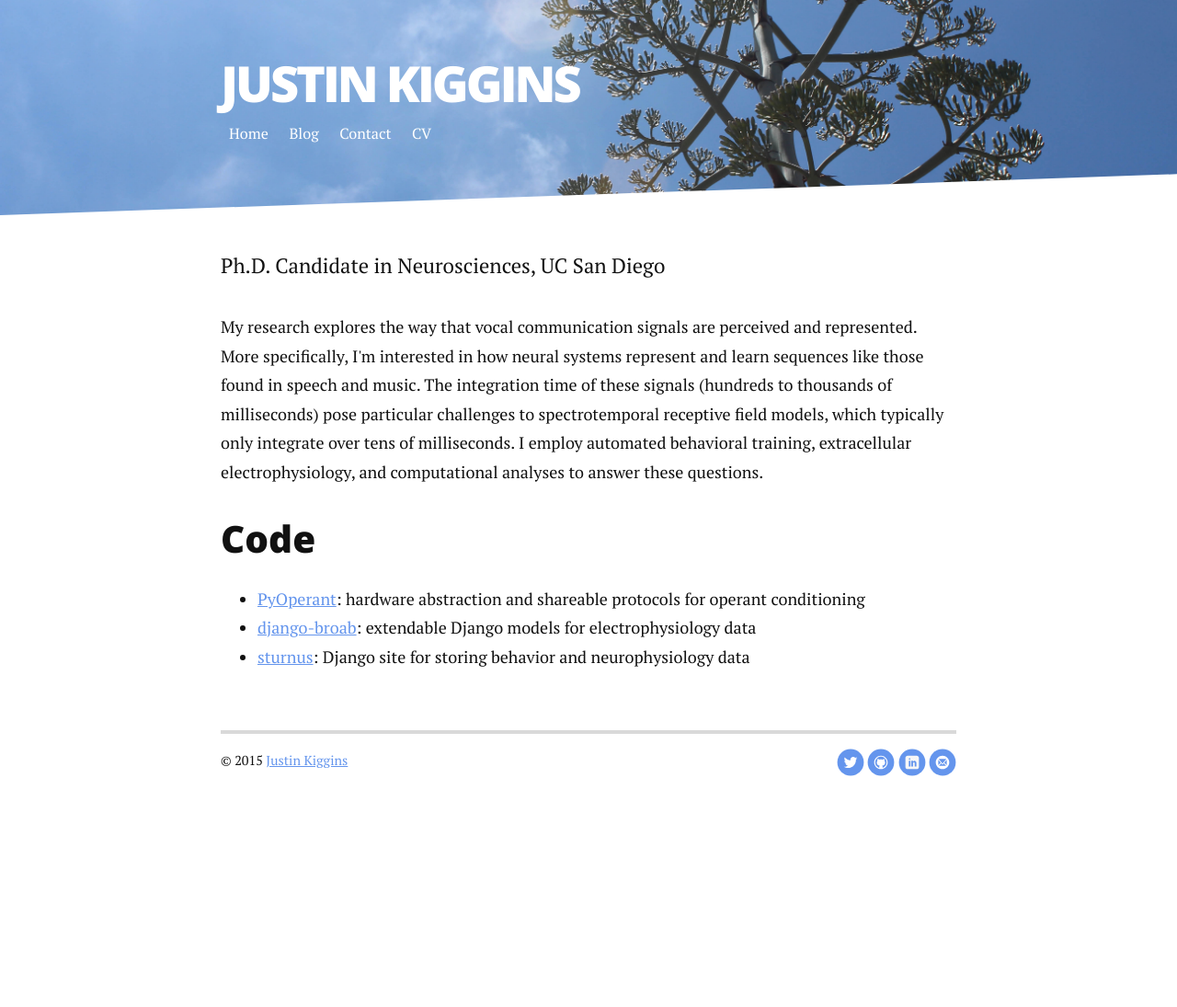
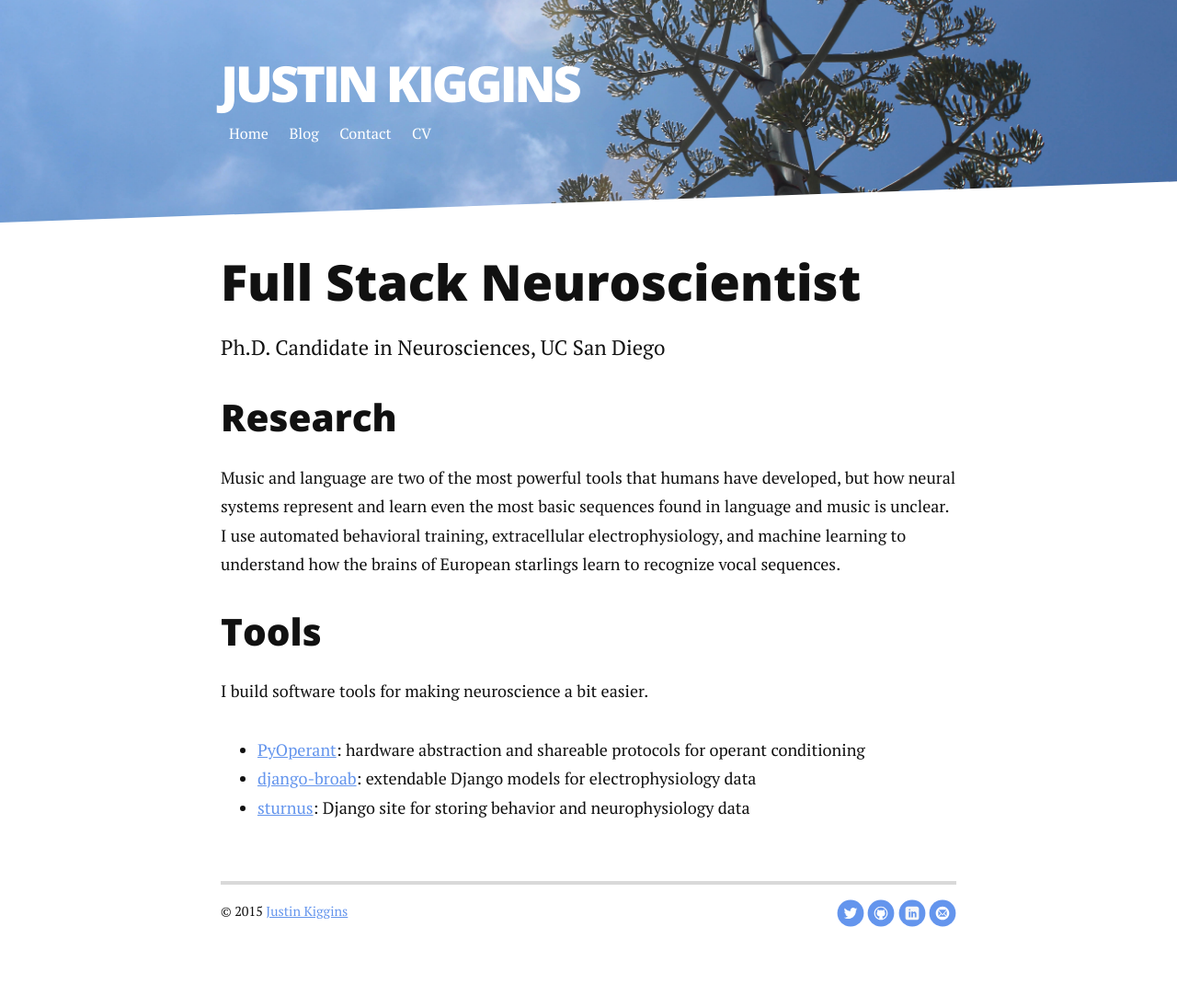
Before and after one commit to neuromusic/neuromusic.github.io, a Jekyll site: the page built from index.html, in a window 1280 px wide. Shown: the whole page at 92% size. Built offline with Jekyll 4.4.1, drawn with Linux system fonts in a browser that asks for light colours; nearby versions of some CDN libraries; Markdown is read by kramdown in place of the engine named in the settings; comment, search, counter and statistics services are not loaded; before the commit the page ends 932 px from its top, so only the background shows below that.

Commit message:
full stack neuroscientist

```diff
--- a/index.html
+++ b/index.html
@@ -3,10 +3,14 @@ layout: default
 title: Justin Kiggins
 ---
 <div class="home" id="home">
+  <h1 class="title">Full Stack Neuroscientist</h1>
   <p class="intro">Ph.D. Candidate in Neurosciences, UC San Diego</p>
-  <p>My research explores the way that vocal communication signals are perceived and represented. More specifically, I'm interested in how neural systems represent and learn sequences like those found in speech and music. The integration time of these signals (hundreds to thousands of milliseconds) pose particular challenges to spectrotemporal receptive field models, which typically only integrate over tens of milliseconds. I employ automated behavioral training, extracellular electrophysiology, and computational analyses to answer these questions.</p>
 
-  <h2>Code</h2>
+  <h2>Research</h2>
+  <p>Music and language are two of the most powerful tools that humans have developed, but how neural systems represent and learn even the most basic sequences found in language and music is unclear. I use automated behavioral training, extracellular electrophysiology, and machine learning to understand how the brains of European starlings learn to recognize vocal sequences.</p>
+
+  <h2>Tools</h2>
+  <p>I build software tools for making neuroscience a bit easier.</p>
   <ul>
     <li><a href="https://github.com/gentnerlab/pyoperant">PyOperant</a>: hardware abstraction and shareable protocols for operant conditioning</li>
     <li><a href="https://github.com/gentnerlab/django-broab">django-broab</a>: extendable Django models for electrophysiology data</li>
```
